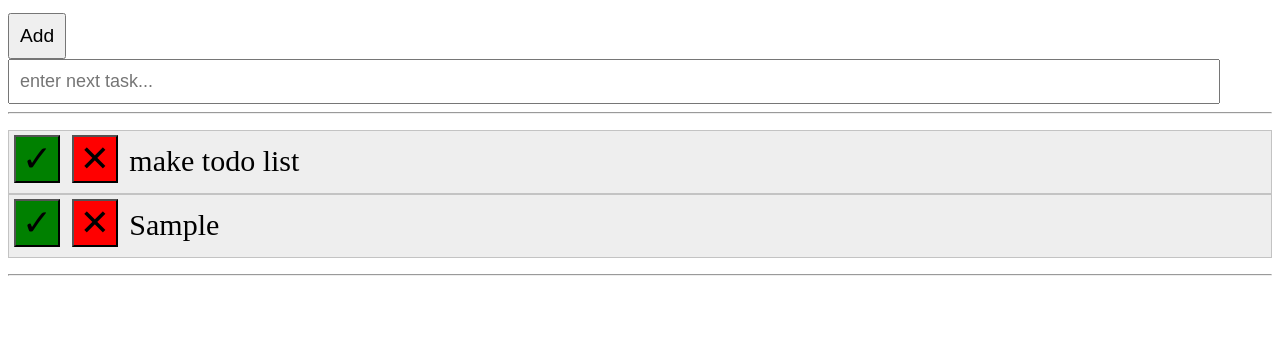
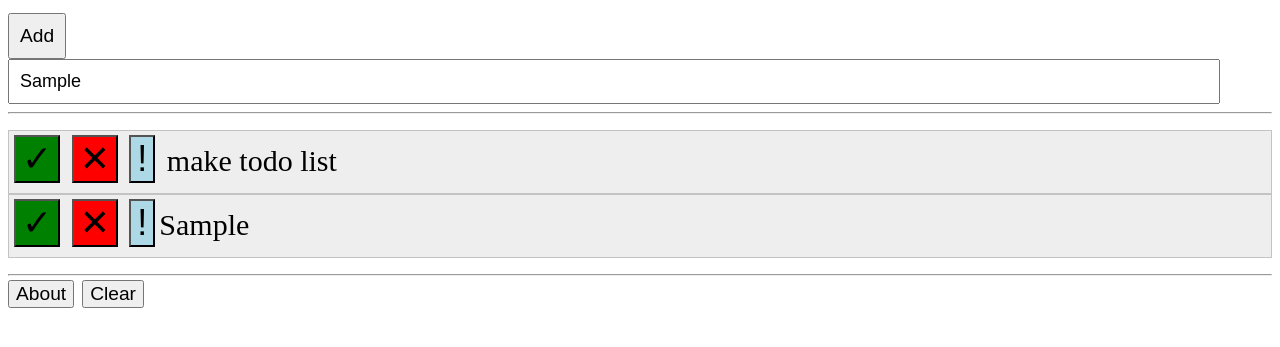
Before and after one commit to Dimisz/duke_programming_fundamentals_java, a plain HTML site: page course1/to_do_list/index.html in a window 1280 px wide. Both pictures are taken after typing "Sample" into the empty fields and a click on the button "Add". Shown: the part 61-408 px from the top of the page. Drawn offline with Linux system fonts and the light colour scheme.

Commit message:
To do list project completed without proper styling

```diff
--- a/course1/to_do_list/index.html
+++ b/course1/to_do_list/index.html
@@ -17,13 +17,18 @@
       <li>
         <input type="button" class="done" onclick="markDone(this.parentNode)" value="&#x2713;" />
         <input type="button" class="remove" onclick="remove(this.parentNode)" value="&#x2715;" />
+        <input type="button" class="important" onclick="important(this.parentNode)" value="!" />
         make todo list
       </li>
     </ul>
     <hr>
 
     <!-- STEPs 8 and 9 below here  -->
+    <div id="divabout">
 
+    </div>
+    <input type="button" name="about" value="About" onclick="doAbout()">
     <!-- STEP 13 below here  -->
+    <input type="button" name="clear" value="Clear" onclick="clearAbout()">
   </body>
 </html>
--- a/course1/to_do_list/script.js
+++ b/course1/to_do_list/script.js
@@ -8,7 +8,10 @@ function addTask () {
         var item = document.createElement("li");
         // add HTML for buttons and new task text
         // Note, need to use '' because of "" in HTML
-        item.innerHTML = '<input type="button" class="done" onclick="markDone(this.parentNode)"  value="&#x2713;" /> ' + '<input type="button" class="remove" onclick="remove(this.parentNode)" value="&#x2715;" /> ' + newTask;
+        item.innerHTML =
+        '<input type="button" class="done" onclick="markDone(this.parentNode)"  value="&#x2713;" /> '+
+        '<input type="button" class="remove" onclick="remove(this.parentNode)" value="&#x2715;" /> ' +
+        '<input type="button" class="important" onclick="important(this.parentNode)" value="!" />' + newTask;
 
         // add new item as part of existing list
         document.getElementById("tasks").appendChild(item);
@@ -18,44 +21,13 @@ function addTask () {
 }
 
 // change styling used for given item
-function markDone (item) {
-    item.className = 'finished';
+
+
+function important(item){
+  item.className = "important";
 }
 
-/* Step 7 below here */
-function remove (item) {
-    // remove item completely from document
-    item.remove();
-}
 
-/* Step 11 below here */
-function doAbout() {
-
-}
-
-/* Step 14 below here */
-function clearAbout() {
-
-}function addTask () {
-    var input = document.getElementById("input");
-    // get current text from input field
-    var newTask = input.value;
-    // only add new item to list if some text was entered
-    if (newTask != "") {
-        // create new HTML list item
-        var item = document.createElement("li");
-        // add HTML for buttons and new task text
-        // Note, need to use '' because of "" in HTML
-        item.innerHTML = '<input type="button" class="done" onclick="markDone(this.parentNode)"  value="&#x2713;" /> ' + '<input type="button" class="remove" onclick="remove(this.parentNode)" value="&#x2715;" /> ' + newTask;
-
-        // add new item as part of existing list
-        document.getElementById("tasks").appendChild(item);
-
-        /* Step 4 below here */
-        input.value = "";
-        input.placeholder = "enter next task...";
-    }
-}
 
 // change styling used for given item
 function markDone (item) {
@@ -65,15 +37,21 @@ function markDone (item) {
 /* Step 7 below here */
 function remove (item) {
     // remove item completely from document
-    item.remove();
+    if (item.className == "finished"){
+      item.remove();
+    }
+
 }
 
 /* Step 11 below here */
 function doAbout() {
-
+  var element = document.getElementById('divabout');
+  element.innerHTML = "Author is Vladimir G Soolovyov";
+  element.className = "aboutcolor";
 }
 
 /* Step 14 below here */
 function clearAbout() {
-
+  var element = document.getElementById('divabout');
+  element.innerHTML = "";
 }
--- a/course1/to_do_list/style.css
+++ b/course1/to_do_list/style.css
@@ -27,6 +27,10 @@ li {
   background-color: red;
 }
 
+.important {
+  background-color: lightblue;
+}
+
 /* mark task as finished */
 /* Step 6 below here */
 
@@ -54,11 +58,13 @@ input[type="button"] {
 /* Step 10 below here */
 
 .aboutcolor {
-
+  background-color: yellow;
 }
 
 /* Step 12 below here */
 
 #divabout {
-
+  font-size: 20px;
+  margin: 10px;
+  width: 300px;
 }/* remove indentation of list items */
```
